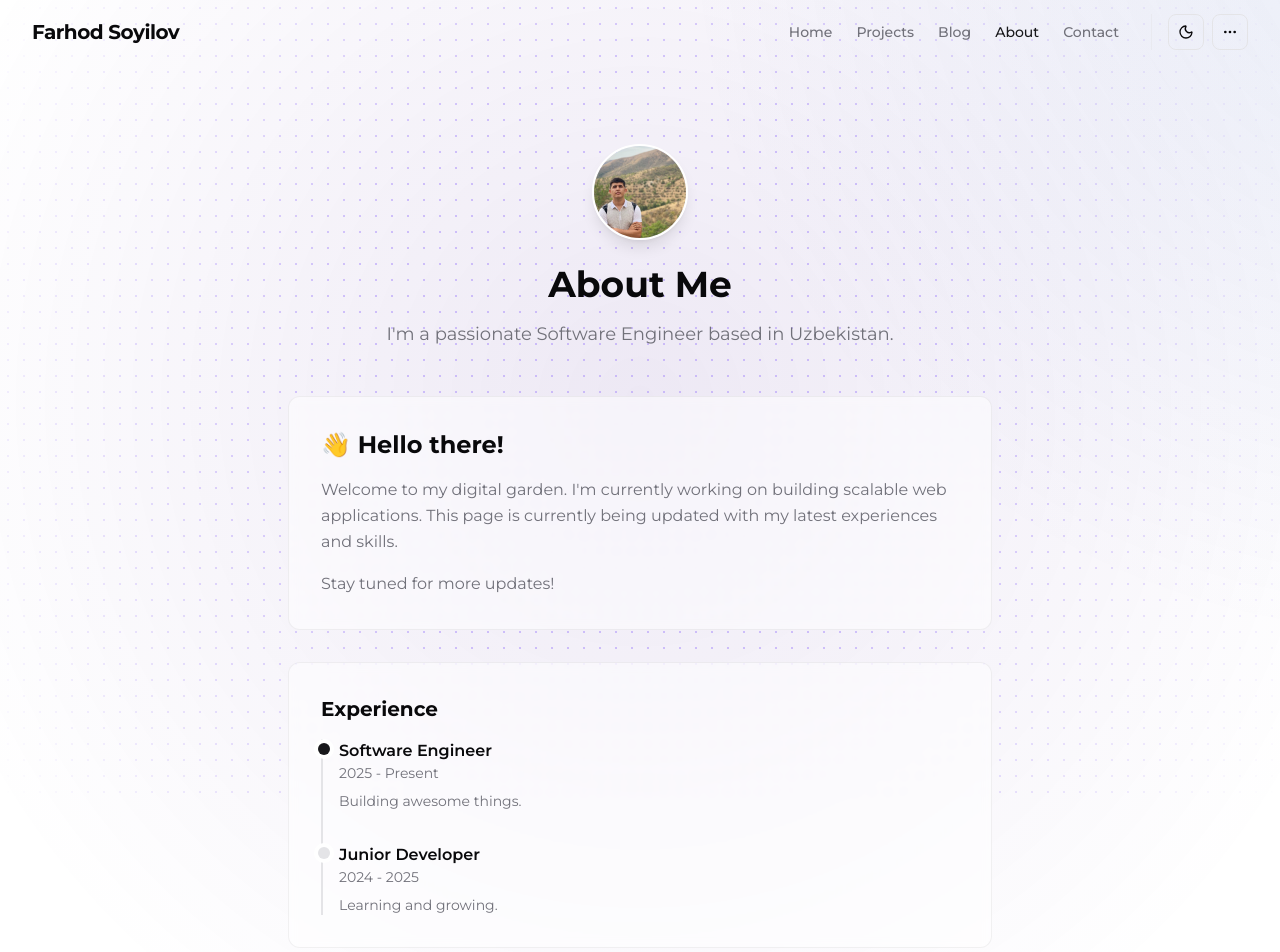
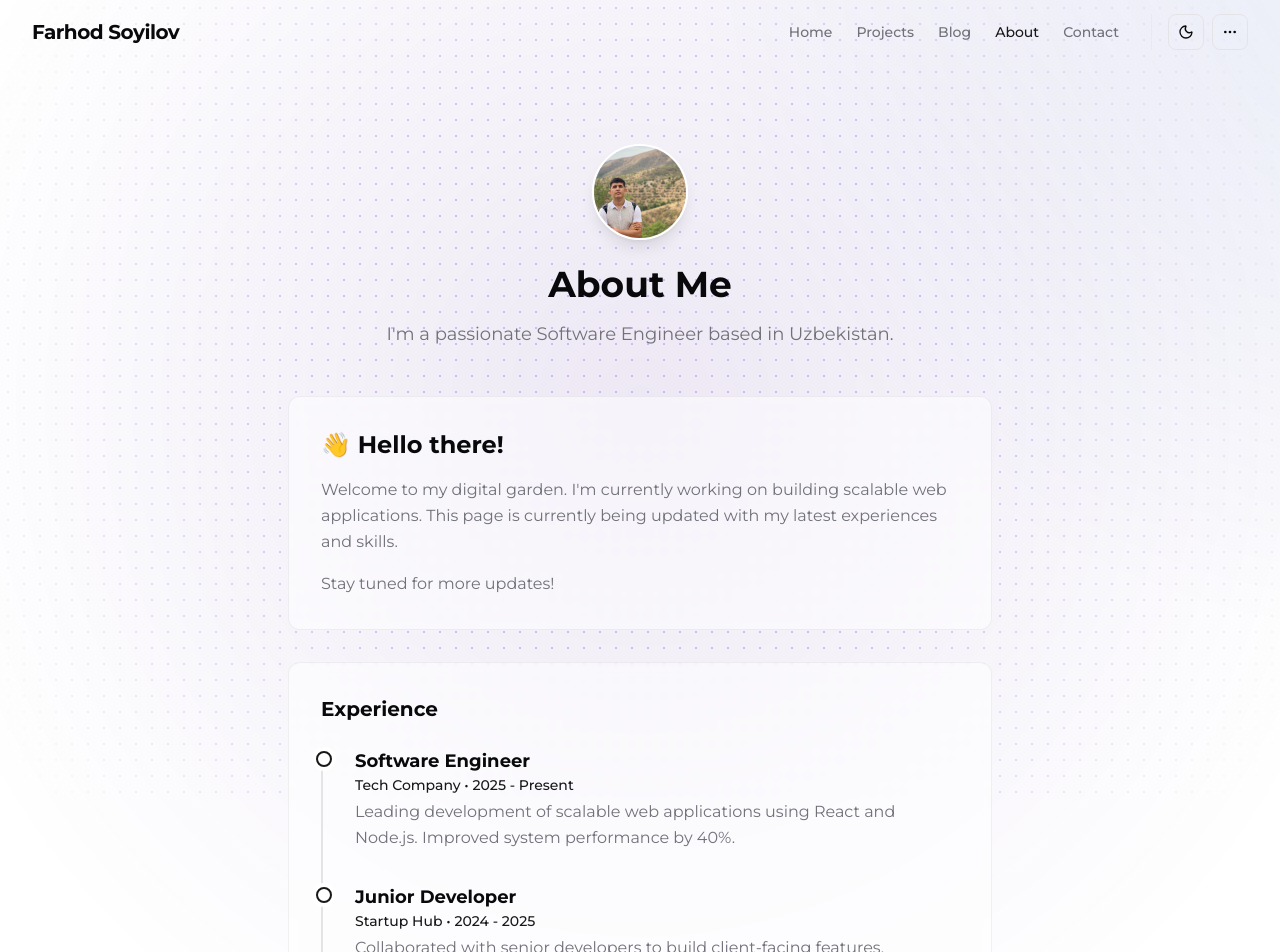
Before and after one commit to Farhodoff/portfolioo, a React (Vite) app: page /about in a window 1280 px wide. Shown: the top 952 px of the page. Built offline with nearby package versions, Linux system fonts and the light colour scheme.

Commit message:
Refactor: Make Experience section dynamic

```diff
--- a/src/data/constants.js
+++ b/src/data/constants.js
@@ -11,6 +11,21 @@ export const STATS = [
     // { label: "Projects Completed", value: "0", icon: Code },
     // { label: "Blog Posts", value: "0", icon: BookOpen },
     // { label: "Technologies", value: "0", icon: Layers },
+];
+
+export const EXPERIENCE = [
+    {
+        role: "Software Engineer",
+        company: "Tech Company",
+        period: "2025 - Present",
+        description: "Leading development of scalable web applications using React and Node.js. Improved system performance by 40%."
+    },
+    {
+        role: "Junior Developer",
+        company: "Startup Hub",
+        period: "2024 - 2025",
+        description: "Collaborated with senior developers to build client-facing features. Mastered modern JavaScript and UI/UX principles."
+    }
 ];
 
 export const SOCIAL_LINKS = [
--- a/src/pages/About.jsx
+++ b/src/pages/About.jsx
@@ -1,6 +1,8 @@
 import GlassCard from "../components/ui/GlassCard";
 import Button from "../components/ui/Button";
 import SEO from "../components/ui/SEO";
+
+import { SKILLS, STATS, SOCIAL_LINKS, FEATURES, EXPERIENCE } from "../data/constants";
 
 export default function About() {
     return (
@@ -37,20 +39,16 @@ export default function About() {
             </GlassCard>
 
             <GlassCard className="p-8">
-                <h3 className="text-xl font-bold mb-4">Experience</h3>
-                <div className="border-l-2 border-border pl-4 space-y-8">
-                    <div className="relative">
-                        <div className="absolute -left-[21px] top-1 h-3 w-3 rounded-full bg-primary ring-4 ring-background"></div>
-                        <h4 className="font-semibold text-foreground">Software Engineer</h4>
-                        <p className="text-sm text-muted-foreground mb-2">2025 - Present</p>
-                        <p className="text-sm text-muted-foreground">Building awesome things.</p>
-                    </div>
-                    <div className="relative">
-                        <div className="absolute -left-[21px] top-1 h-3 w-3 rounded-full bg-border ring-4 ring-background"></div>
-                        <h4 className="font-semibold text-foreground">Junior Developer</h4>
-                        <p className="text-sm text-muted-foreground mb-2">2024 - 2025</p>
-                        <p className="text-sm text-muted-foreground">Learning and growing.</p>
-                    </div>
+                <h3 className="text-xl font-bold mb-6">Experience</h3>
+                <div className="border-l-2 border-border pl-8 space-y-8 relative">
+                    {EXPERIENCE.map((job, index) => (
+                        <div key={index} className="relative">
+                            <div className="absolute -left-[39px] top-1 h-4 w-4 rounded-full bg-background border-2 border-primary ring-4 ring-background"></div>
+                            <h4 className="text-lg font-bold text-foreground">{job.role}</h4>
+                            <p className="text-primary font-medium text-sm mb-1">{job.company} • {job.period}</p>
+                            <p className="text-muted-foreground text-base leading-relaxed">{job.description}</p>
+                        </div>
+                    ))}
                 </div>
             </GlassCard>
         </div>
```
